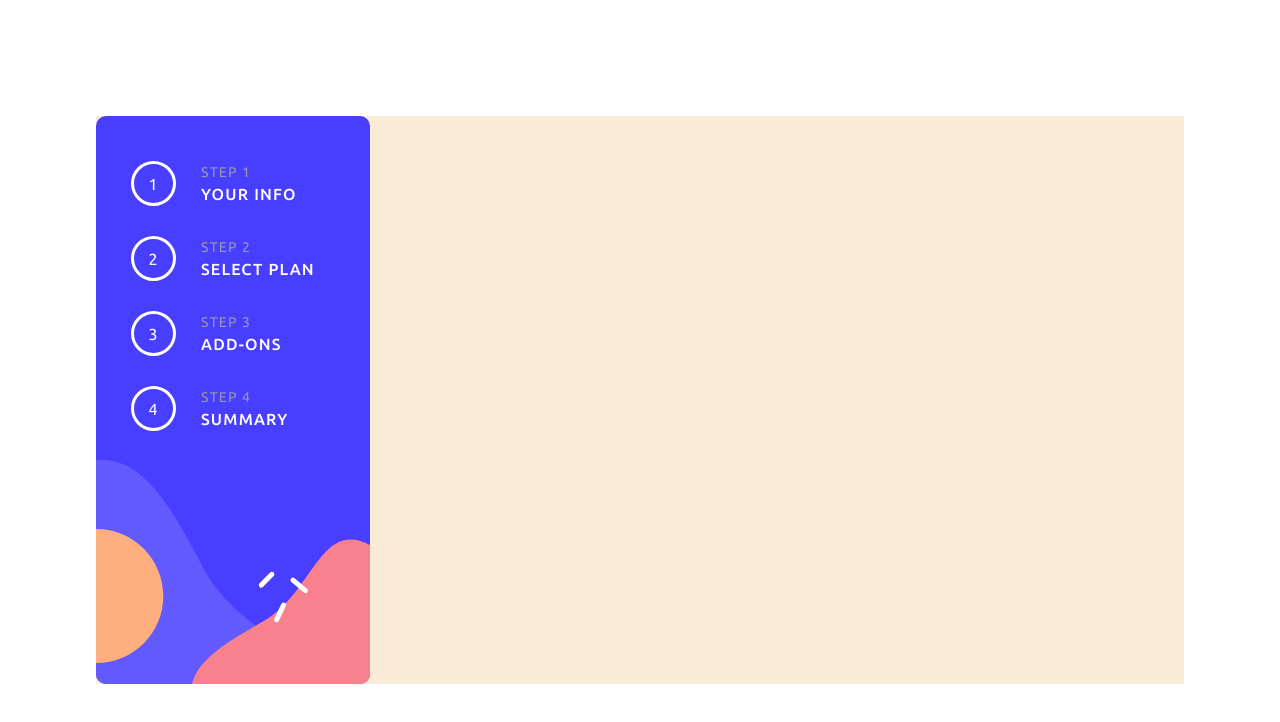
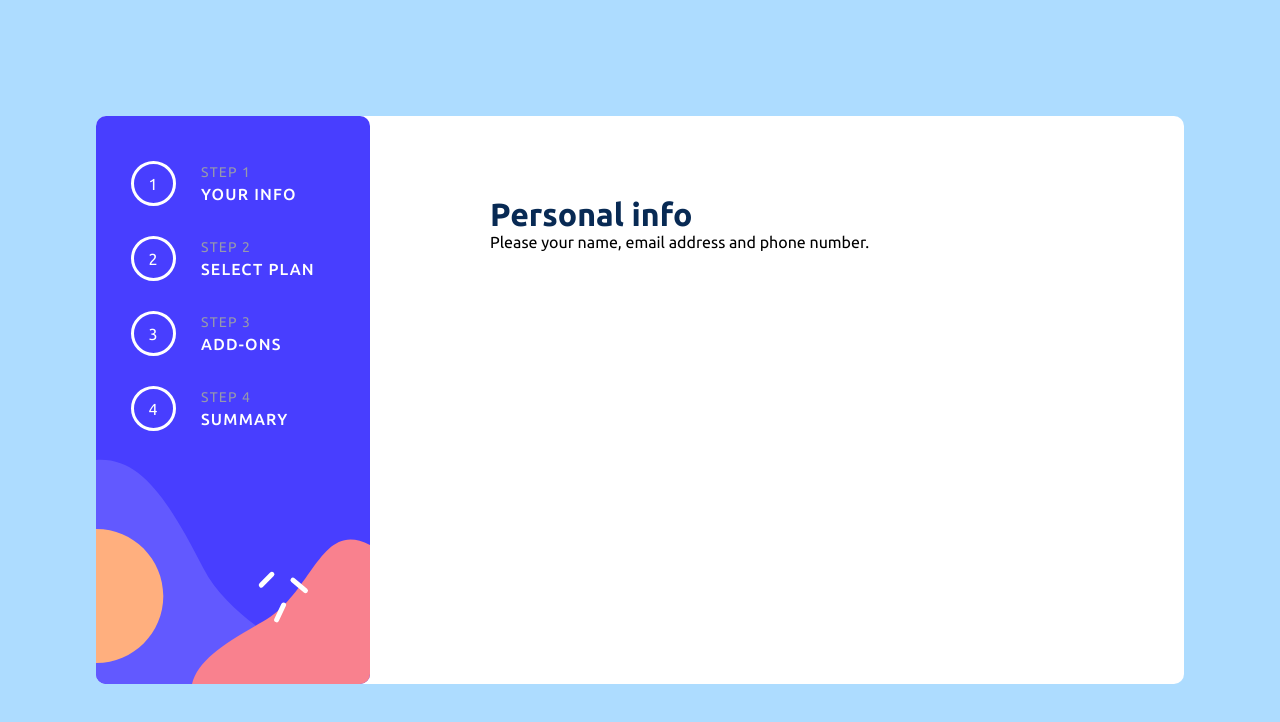
Before and after one commit to PAFiset/Multi-step-form, a Next.js app: page / in a window 1280 px wide. Shown: the top 722 px of the page. Built offline with nearby package versions, Linux system fonts and the light colour scheme.

Commit message:
first page

```diff
--- /dev/null
+++ b/elements/information.js
@@ -0,0 +1,14 @@
+import styles from '../styles/PersonalInfo.module.scss'
+
+const PersonalInfo = () => {
+	return (
+		<form>
+			<p className={styles.Form_title} >Personal info</p>
+			<p className={styles.Form_explanation}>
+				Please your name, email address and phone number.
+			</p>
+		</form>
+	 );
+}
+
+export default PersonalInfo;
--- a/pages/index.js
+++ b/pages/index.js
@@ -1,6 +1,8 @@
 import Head from 'next/head'
 import Image from 'next/image'
 import styles from '../styles/Home.module.scss'
+
+import PersonalInfo from '../elements/information'
 
 
 export default function Home() {
@@ -69,7 +71,7 @@ export default function Home() {
             </div>
           </div>
           <div className={styles.form_documents}>
-
+            <PersonalInfo />
           </div>
         </div>
       </main>
--- a/styles/Home.module.scss
+++ b/styles/Home.module.scss
@@ -3,16 +3,19 @@
   align-items: center;
   padding: 6rem;
   min-height: 100vh;
+  background-color: hsl(206, 100%, 84%);
 }
 
 .form{
-  background-color: antiquewhite;
+  background-color: white;
   display: flex;
   width: 100%;
+  border-radius: 10px;
 }
 
 .form_documents{
   padding: 80px;
+  padding-left: 120px;
   width: 100%;
 }
 
@@ -31,7 +34,6 @@
   align-items: center;
   padding:15px;
   padding-left: 35px;
-  font-family: ubuntu;
   letter-spacing: 1.2px;
   transition: 0.5s;
   border-radius: 5px;
--- /dev/null
+++ b/styles/PersonalInfo.module.scss
@@ -0,0 +1,8 @@
+
+
+.Form_title{
+	font-family: ubuntu;
+	font-weight: 700;
+	font-size: 32px;
+	color: hsl(213, 83%, 18%);
+}
--- a/styles/globals.scss
+++ b/styles/globals.scss
@@ -5,7 +5,7 @@
     'Roboto Mono', 'Oxygen Mono', 'Ubuntu Monospace', 'Source Code Pro',
     'Fira Mono', 'Droid Sans Mono', 'Courier New', monospace;
 
-
+  $marineblue:hsl(213,96%,18%);
 
   --foreground-rgb: 0, 0, 0;
   --background-start-rgb: 214, 219, 220;
@@ -47,6 +47,7 @@
   box-sizing: border-box;
   padding: 0;
   margin: 0;
+  font-family: ubuntu;
 }
 
 html,
@@ -54,3 +55,22 @@ body {
   max-width: 100vw;
   overflow-x: hidden;
 }
+
+@font-face {
+  font-family: "ubuntu";
+  src: url("../public/Ubuntu-Regular.ttf");
+  font-weight: 400;
+}
+
+@font-face {
+  font-family: "ubuntu";
+  src: url("../public/Ubuntu-Medium.ttf");
+  font-weight: 500;
+}
+
+
+@font-face {
+  font-family: "ubuntu";
+  src: url("../public/Ubuntu-Bold.ttf");
+  font-weight: 700;
+}
```
